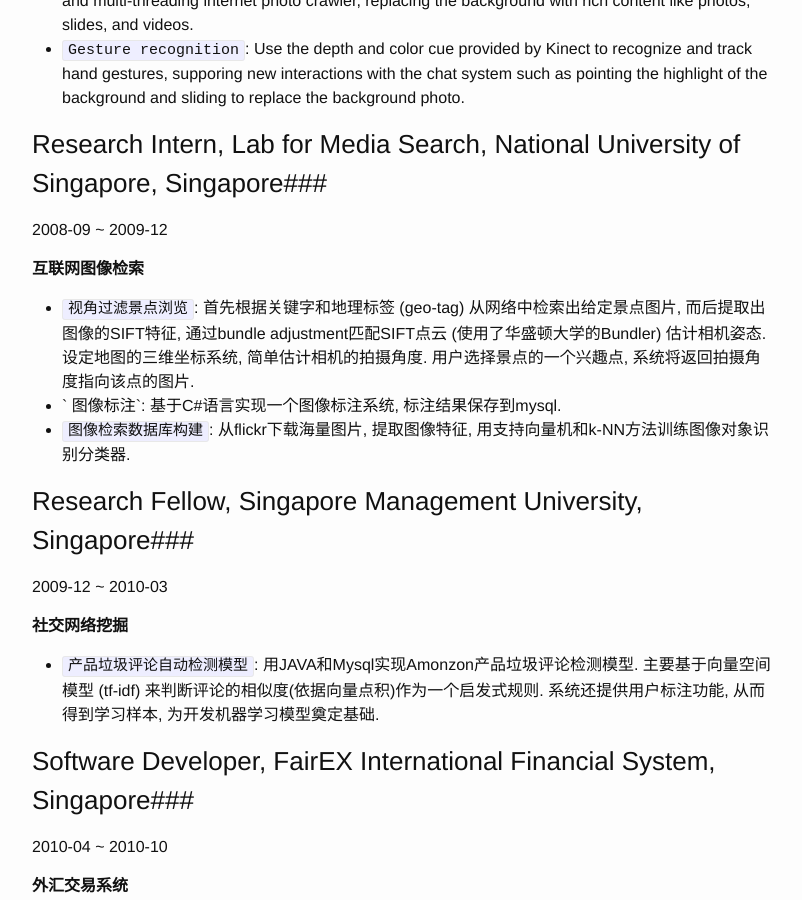
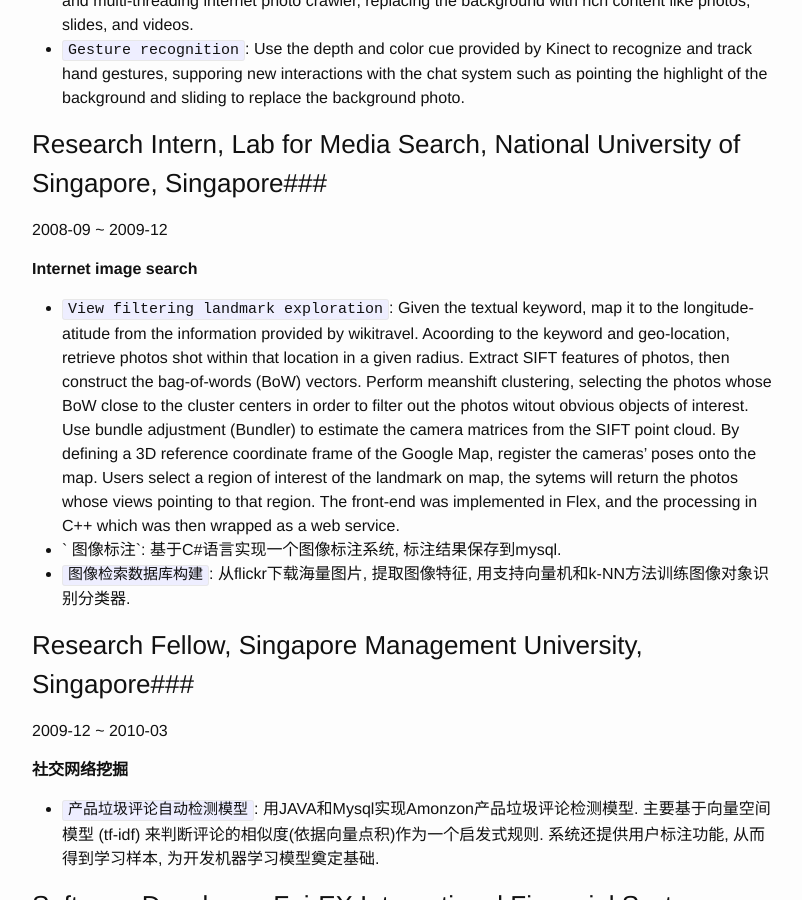
Before and after one commit to luozhipi/luozhipi.github.io, a Jekyll site: the page built from resume_EN.md, in a window 1280 px wide and 900 px high, scrolled down 4937 px. Shown: the whole window, without its empty margins (238-1040 px from the left). Built offline with Jekyll 4.4.1, drawn with Linux system fonts in a browser that asks for light colours; some of the changed text lies outside the part shown.

Commit message:
Update resume_EN.md

```diff
--- a/resume_EN.md
+++ b/resume_EN.md
@@ -104,7 +104,7 @@
 - `Human neck modeling`: Proposed a method for modeling and simulating the human neck and its skin deformation at interactive rates on a modern laptop. Starting from the Ultimate Human Model (UHM) data set which includes a comprehensive set of the human's anatomy structures, a model ready for simulation of the neck's bio-mechanics and musculoskeletal dynamics is developed. The work involves interdisciplinary knowledge. First, use Maya to deal with the geometric issues such as holes and degeneration of the polygonal meshes in order to facilitate the meshing procedure by Tetgen. The muscles represented as volumetric meshes resulting from the meshing are modeld by the Finite Element Method with co-rotational material. The bones are modeled as rigid bodies, and the skin as a mass-spring network. Remarkably, proposed soft constraints realized by linear, elastic springs for coupling the rigid (bone) and soft (muscle) bodies. Skeleton motion is simulated by multi-body dynamic system. The overall dynamics is formulated as a Lagrangian dynamic system, which is numerically solved by a semi-implicit time integrator. In order to obtain substaintial speed ups, considerable effort is made such as, reducing the number of finite elements, empirically selecting a subset of anatomy structures, and exploiting linearization without sacrificing much deformation realism.
 - `Volumetric, elastic energy minimization`: Methods that cast the deformation as an elastic energy minimization enhance the realism of deformation by supporting elastic deformations. The as-rigid-as-possible rigidity energy is widely researched, as this form of elasticity formulization is relatively easy to achieve and the minimization of its objecitve function is also easy to implement. In additon to the elastic deformation of the surface, proposed a volumetric, as-rigid-as-possible energy for volume-preservation based on voxel grids which provide accessible neighboring structure for defining the elements. Here, the minimization will enforce the transformation to be rigid of an element throughout the deformation. Thus, the lengths in voxel edges are approximately preserved, in turn the volume.
 - `Space deformation`: Finite Element simulation and nonlinear, elastic energy is often computational expensive, hindering their applications in interative or real-time scenarios. Space deformation as an effective, accelerating strategy, provides a solution in an indirect manner. In this context, the simulation or minimization is performed on a coarser mesh enclosing the subject surface. The generated deformation is projected back to the target surface often by barycentric interpolation that is not smooth enough to interpolate surfaces. To adapt to character deformation where local control and smoothness are typically the two major concerns, proposed a method to compute space deformations based on domain decomposition and radial basis function (RBF) interpolation. Here, a skeletal character is partitioned into bone-associated domains based on the influence weights, each of which is attached to a local RBF system used to interpolate the displacements. Seam artifact is surpressed by Laplacian smoothing with cotangent weights. The decomposition also works for characters whose binding is achived using an auto-weighting scheme. Results also show that, interpolation by local RBF systems instead of a global, single RBF system is much more robust since the likehood of a degenerated matrix used in solving the RBF syetem is largely reduced.
-- `learning linear blend skinning model from blendshapes`: Capturing (by 3D scanning or by motion capture cameras) is typically the way to obtain realistic deformations of the subject in particular in CG-enriched films production. Artists will also "slightly" sculpt the reconstructed shapes and ultimately lead to a large set of blendshapes. The drawbacks of using blendshapes are: (a) memory inefficient; (b) major game engines still prefer skeletal animation models; and (c) inconsist with an artist-friendly rigging pipeline. Thus, it is worth representing the blendshapes by the common used character animation model, namely the Linear Blend Skinning model. Researched various methods of learning a LBS model from blendshapes. It is typically to construct a non-negative least squares problems, minimizing the norm between the vertex positions resulting from LBS and the ones in blendshapes, subject to non-zero and normalization constraints of the weights. Bone transformation is approximated as the transformation of the animated plane (vertices influenced by that bone), resulting from SVD ot its variants.
+- `Learning linear blend skinning model from blendshapes`: Capturing (by 3D scanning or by motion capture cameras) is typically the way to obtain realistic deformations of the subject in particular in CG-enriched films production. Artists will also "slightly" sculpt the reconstructed shapes and ultimately lead to a large set of blendshapes. The drawbacks of using blendshapes are: (a) memory inefficient; (b) major game engines still prefer skeletal animation models; and (c) inconsist with an artist-friendly rigging pipeline. Thus, it is worth representing the blendshapes by the common used character animation model, namely the Linear Blend Skinning model. Researched various methods of learning a LBS model from blendshapes. It is typically to construct a non-negative least squares problems, minimizing the norm between the vertex positions resulting from LBS and the ones in blendshapes, subject to non-zero and normalization constraints of the weights. Bone transformation is approximated as the transformation of the animated plane (vertices influenced by that bone), resulting from SVD ot its variants.
 - `Soft body animation`: Based on Bullet's continuous collision detection, developed a program for soft body animation. In particular incorporated the Fast Lattice Shape Matching method into Bullet. The surface deformation is generated by trilinear interpolation on CPU.
 
 ###Research associate, gameLAB of Nanyang Technological University, Singapore###
@@ -129,9 +129,9 @@
 
 2008-09 ~ 2009-12
 
-**互联网图像检索**
+**Internet image search**
 
-- `视角过滤景点浏览`: 首先根据关键字和地理标签 (geo-tag) 从网络中检索出给定景点图片, 而后提取出图像的SIFT特征, 通过bundle adjustment匹配SIFT点云 (使用了华盛顿大学的Bundler) 估计相机姿态. 设定地图的三维坐标系统, 简单估计相机的拍摄角度. 用户选择景点的一个兴趣点, 系统将返回拍摄角度指向该点的图片.
+- `View filtering landmark exploration`: Given the textual keyword, map it to the longitude-atitude from the information provided by wikitravel. Acoording to the keyword and geo-location, retrieve photos shot within that location in a given radius. Extract SIFT features of photos, then construct the bag-of-words (BoW) vectors. Perform meanshift clustering, selecting the photos whose BoW close to the cluster centers in order to filter out the photos witout obvious objects of interest. Use bundle adjustment (Bundler) to estimate the camera matrices from the SIFT point cloud. By defining a 3D reference coordinate frame of the Google Map, register the cameras' poses onto the map. Users select a region of interest of the landmark on map, the sytems will return the photos whose views pointing to that region. The front-end was implemented in Flex, and the processing in C++ which was then wrapped as a web service.
 - ` 图像标注`: 基于C#语言实现一个图像标注系统, 标注结果保存到mysql.
 - `图像检索数据库构建`: 从flickr下载海量图片, 提取图像特征, 用支持向量机和k-NN方法训练图像对象识别分类器.
 
```
